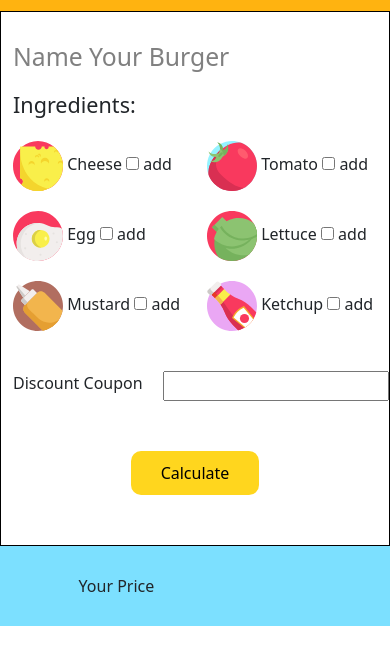
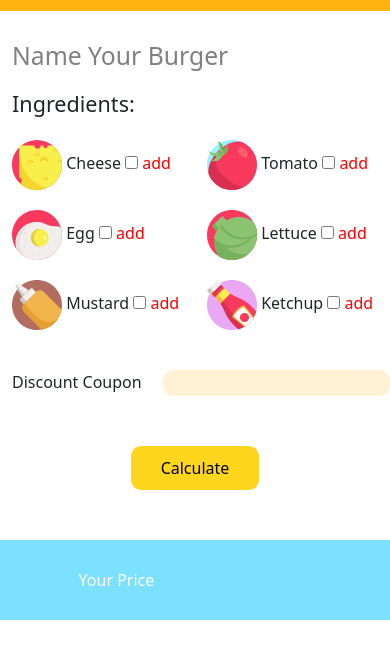
Before and after one commit to Franco-Palmieri/js-burger, a plain HTML site: page index.html in a window 390 px wide. Shown: the part 89-754 px from the top of the page. Drawn offline with nearby package versions, Linux system fonts and the light colour scheme.

Commit message:
Hamburger

```diff
--- a/index.html
+++ b/index.html
@@ -75,7 +75,7 @@
             <div class="discount-section col-12">
                 <div class="row">
                     <span class="col-5 col-md-3 col-xl-2">Discount Coupon</span>
-                    <input class="discount col-7 col-md-9 col-xl-10"type="text">
+                    <input class="discount col-7 col-md-9 col-xl-10" id="text-area"type="text">
                 </div>
             </div>
             <div class="button-box col-12">
--- a/script.js
+++ b/script.js
@@ -12,4 +12,4 @@ calculateSum.addEventListener('click', function(){
         }
     }
     total.innerHTML = resultInt + "$";
-})
+});
--- a/style.css
+++ b/style.css
@@ -1,6 +1,4 @@
-.container{
-    border: 1px solid black;
-}
+
 img{
     width: 100%;
 }
@@ -30,8 +28,17 @@ header{
 .box-input{
     margin-bottom: 20px;
 }
+.add{
+    color: red;
+}
 .discount-section{
     margin: 20px 0 50px 0;
+}
+.discount{
+    border: none;
+    background-color: #fff2d5;
+    border-radius: 10px;
+    color: gray;
 }
 .button-box{
     text-align: center;
@@ -50,4 +57,5 @@ footer{
     display: flex;
     align-items: center;
     justify-content: space-around;
+    color: white;
 }
```
